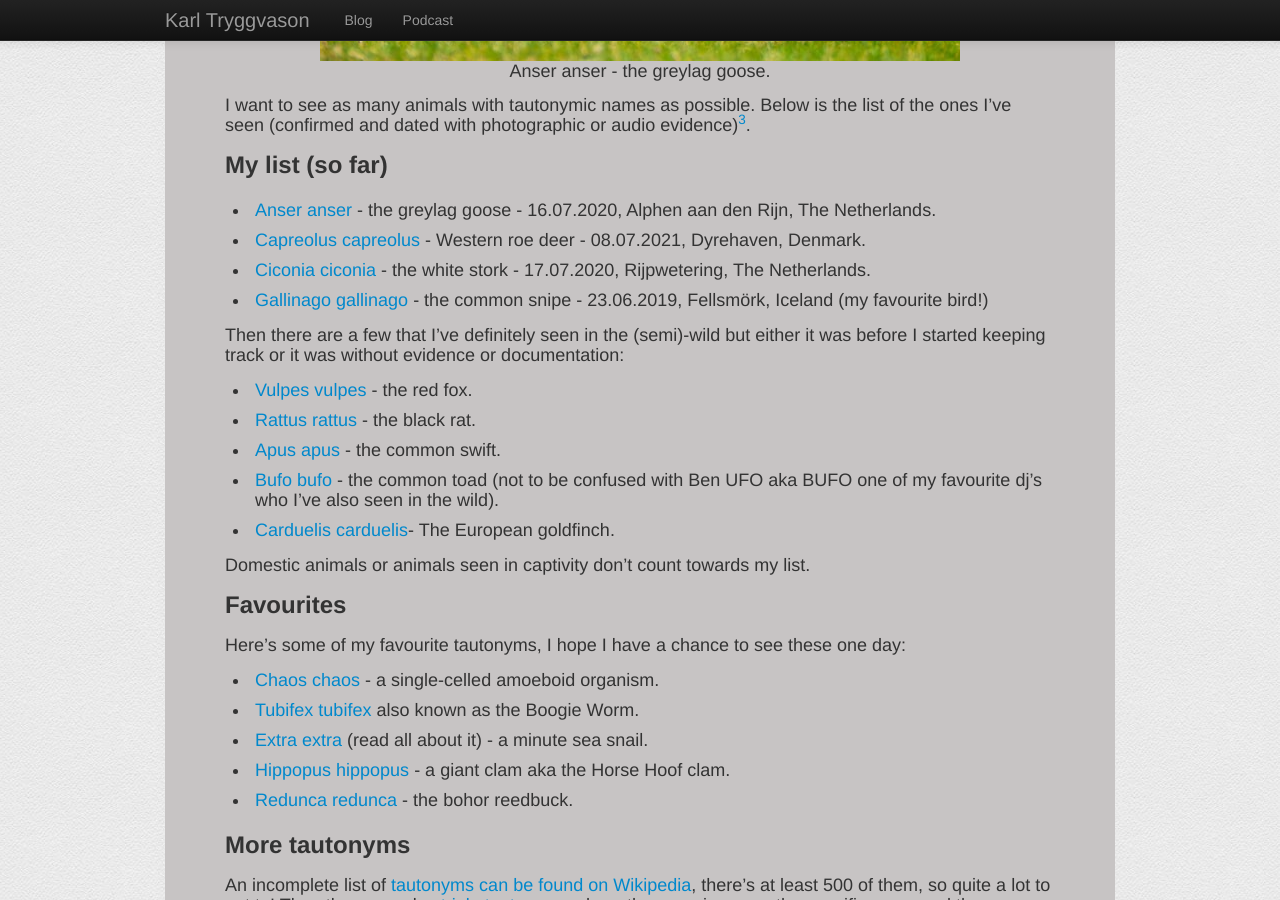
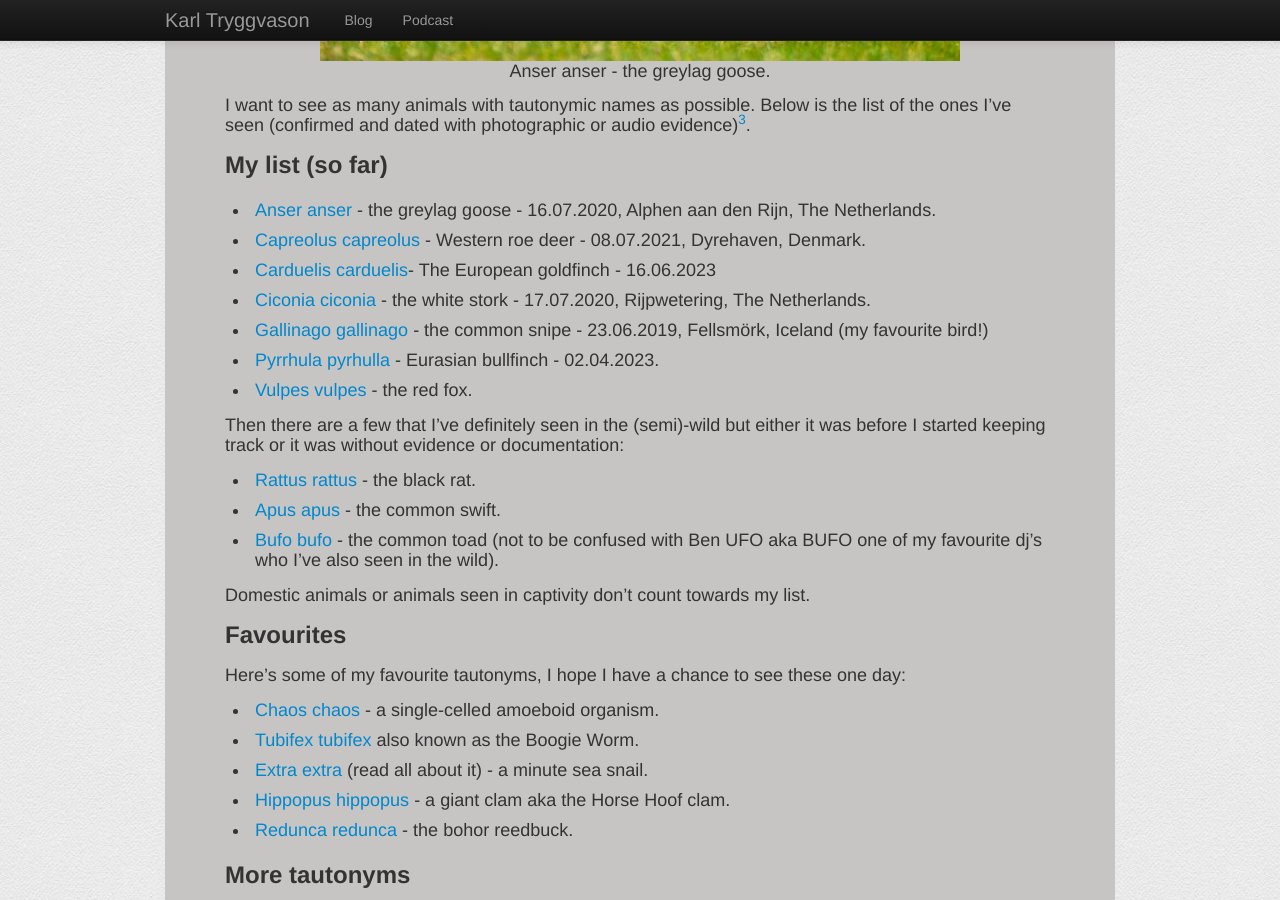
Before and after one commit to Kalli/karltryggvason.com, a Jekyll site: the page built from _posts/2021-09-05-tautonyms.md, in a window 1280 px wide and 900 px high, scrolled down 779 px. Built offline with Jekyll 4.4.1, drawn with Linux system fonts in a browser that asks for light colours; nearby versions of some CDN libraries.

Commit message:
Add bullfinch, red fox and goldfinch to tautonyms

```diff
--- a/_posts/2021-09-05-tautonyms.md
+++ b/_posts/2021-09-05-tautonyms.md
@@ -18,16 +18,17 @@ I want to see as many animals with tautonymic names as possible. Below is the li
 
 * [Anser anser](https://en.wikipedia.org/wiki/Greylag_goose) - the greylag goose - 16.07.2020, Alphen aan den Rijn, The Netherlands.
 * [Capreolus capreolus](https://en.wikipedia.org/wiki/Roe_deer) - Western roe deer - 08.07.2021, Dyrehaven, Denmark.
+* [Carduelis carduelis](https://en.wikipedia.org/wiki/European_goldfinch)- The European goldfinch - 16.06.2023
 * [Ciconia ciconia](https://en.wikipedia.org/wiki/White_stork) - the white stork - 17.07.2020, Rijpwetering, The Netherlands.
 * [Gallinago gallinago](https://en.wikipedia.org/wiki/Common_snipe) - the common snipe - 23.06.2019, Fellsmörk, Iceland (my favourite bird!)
+* [Pyrrhula pyrhulla](https://en.wikipedia.org/wiki/Eurasian_bullfinch) - Eurasian bullfinch - 02.04.2023.
+* [Vulpes vulpes](https://en.wikipedia.org/wiki/Red_fox) - the red fox.
 
 Then there are a few that I've definitely seen in the (semi)-wild but either it was before I started keeping track or it was without evidence or documentation:
 
-* [Vulpes vulpes](https://en.wikipedia.org/wiki/Red_fox) - the red fox.
 * [Rattus rattus](https://en.wikipedia.org/wiki/Black_rat) - the black rat.
 * [Apus apus](https://en.wikipedia.org/wiki/Common_swift) - the common swift.
 * [Bufo bufo](https://en.wikipedia.org/wiki/Common_toad) - the common toad (not to be confused with Ben UFO aka BUFO one of my favourite dj's who I've also seen in the wild).
-* [Carduelis carduelis](https://en.wikipedia.org/wiki/European_goldfinch)- The European goldfinch.
 
 Domestic animals or animals seen in captivity don't count towards my list.
 
```
